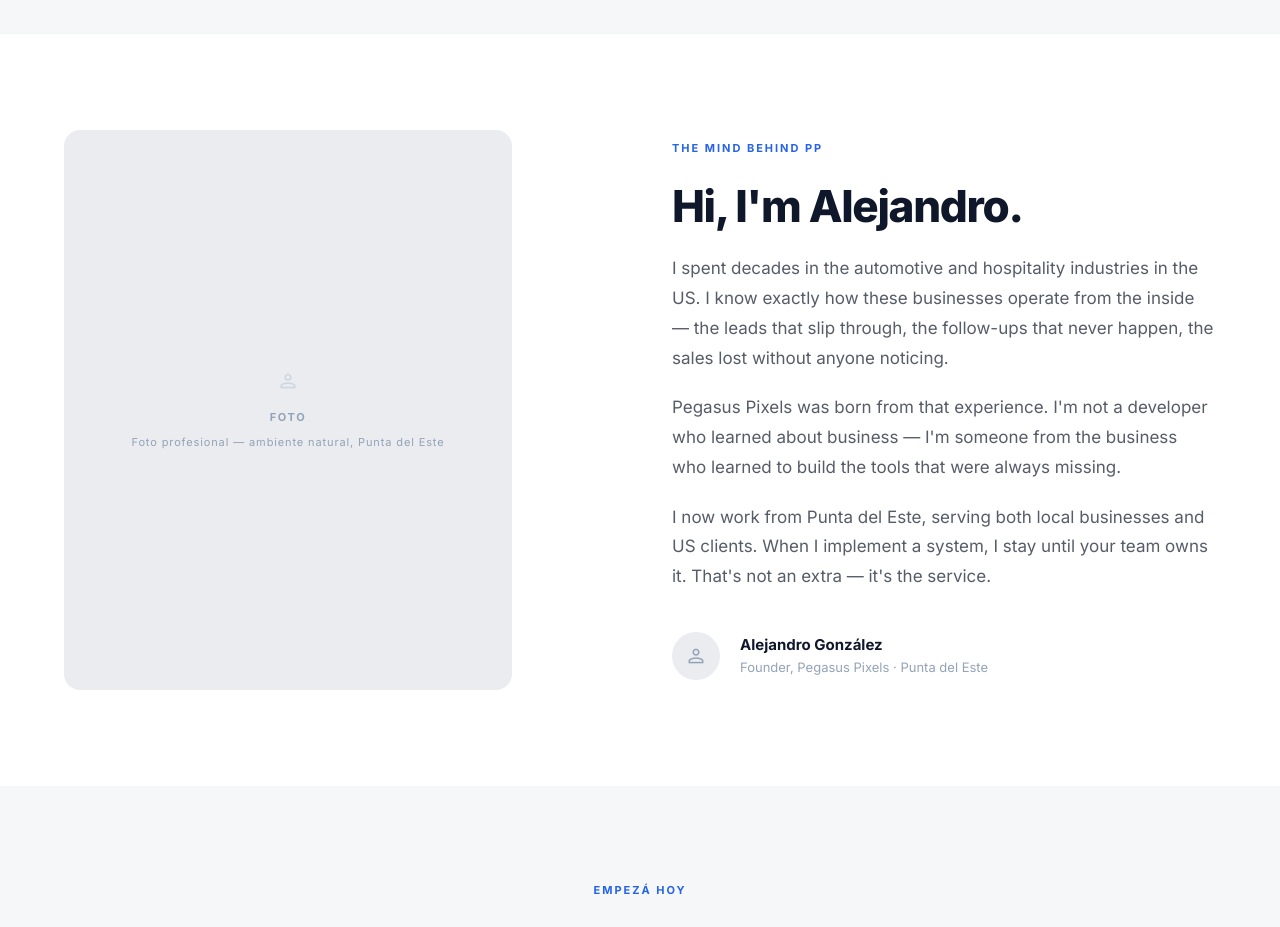
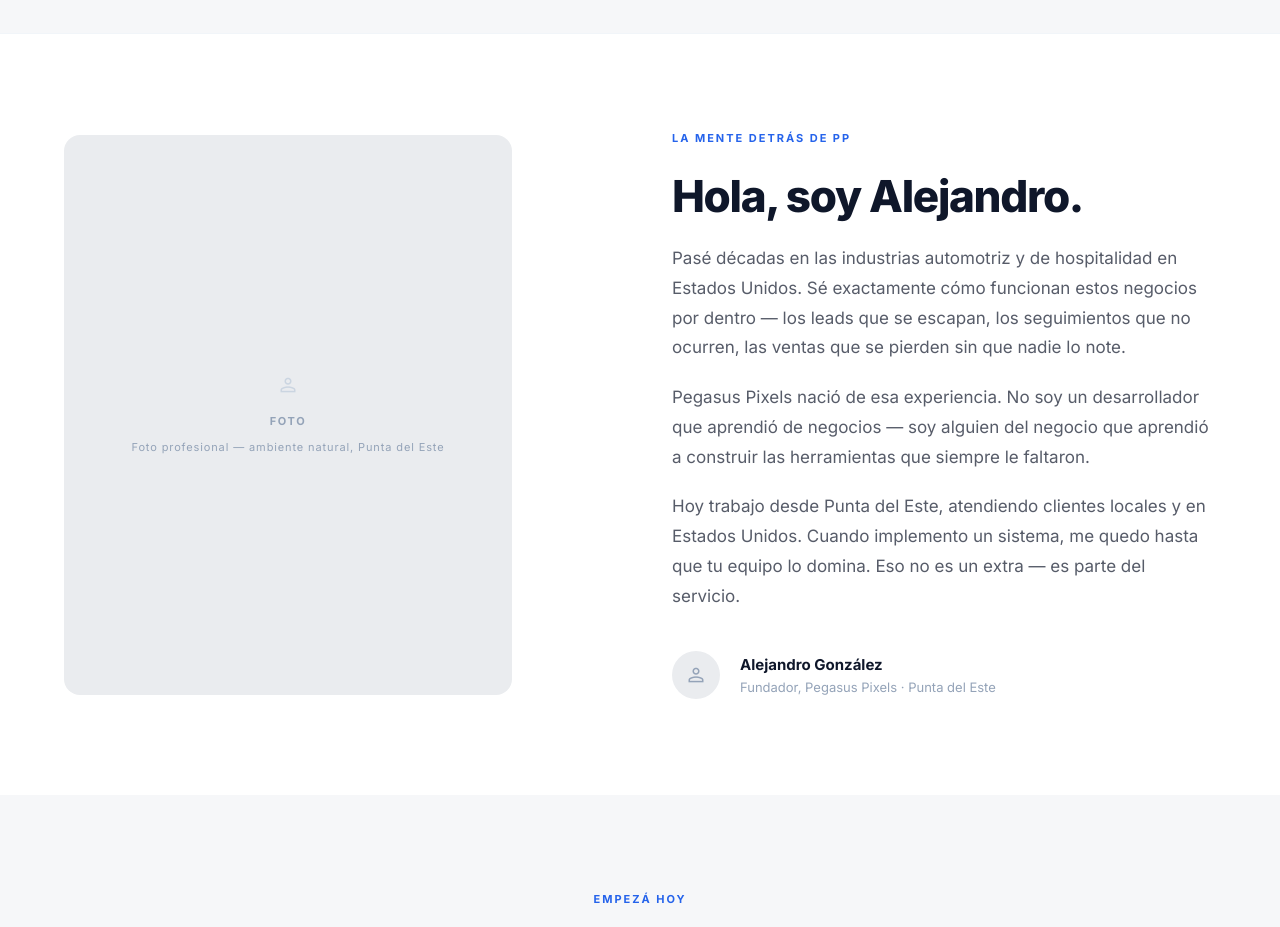
Before and after one commit to dcrecycler-ctrl/pegasuspixelsv2, a Next.js app: page / in a window 1280 px wide. Shown: the part 8440-9367 px from the top of the page. Built offline with nearby package versions, Linux system fonts and the light colour scheme.

Commit message:
fix: translate founder section to Spanish

```diff
--- a/components/sections/FounderSection.tsx
+++ b/components/sections/FounderSection.tsx
@@ -22,19 +22,19 @@ export function FounderSection() {
           {/* Right: text */}
           <AnimateIn delay={100}>
             <p className="text-[11px] font-bold tracking-[0.18em] text-[#2563EB] uppercase mb-6">
-              The mind behind PP
+              La mente detrás de PP
             </p>
             <h2 className="text-[32px] md:text-[44px] font-black tracking-[-0.03em] leading-[1.1] text-[#0F172A] mb-6">
-              Hi, I&apos;m Alejandro.
+              Hola, soy Alejandro.
             </h2>
             <p className="text-[17px] text-[#0F172A]/70 leading-[1.75] mb-5">
-              I spent decades in the automotive and hospitality industries in the US. I know exactly how these businesses operate from the inside — the leads that slip through, the follow-ups that never happen, the sales lost without anyone noticing.
+              Pasé décadas en las industrias automotriz y de hospitalidad en Estados Unidos. Sé exactamente cómo funcionan estos negocios por dentro — los leads que se escapan, los seguimientos que no ocurren, las ventas que se pierden sin que nadie lo note.
             </p>
             <p className="text-[17px] text-[#0F172A]/70 leading-[1.75] mb-5">
-              Pegasus Pixels was born from that experience. I'm not a developer who learned about business — I'm someone from the business who learned to build the tools that were always missing.
+              Pegasus Pixels nació de esa experiencia. No soy un desarrollador que aprendió de negocios — soy alguien del negocio que aprendió a construir las herramientas que siempre le faltaron.
             </p>
             <p className="text-[17px] text-[#0F172A]/70 leading-[1.75] mb-10">
-              I now work from Punta del Este, serving both local businesses and US clients. When I implement a system, I stay until your team owns it. That's not an extra — it's the service.
+              Hoy trabajo desde Punta del Este, atendiendo clientes locales y en Estados Unidos. Cuando implemento un sistema, me quedo hasta que tu equipo lo domina. Eso no es un extra — es parte del servicio.
             </p>
 
             <div className="flex items-center gap-5">
@@ -43,7 +43,7 @@ export function FounderSection() {
               </div>
               <div>
                 <p className="text-[15px] font-bold text-[#0F172A]">Alejandro González</p>
-                <p className="text-[13px] text-[#94A3B8]">Founder, Pegasus Pixels · Punta del Este</p>
+                <p className="text-[13px] text-[#94A3B8]">Fundador, Pegasus Pixels · Punta del Este</p>
               </div>
             </div>
           </AnimateIn>
```
